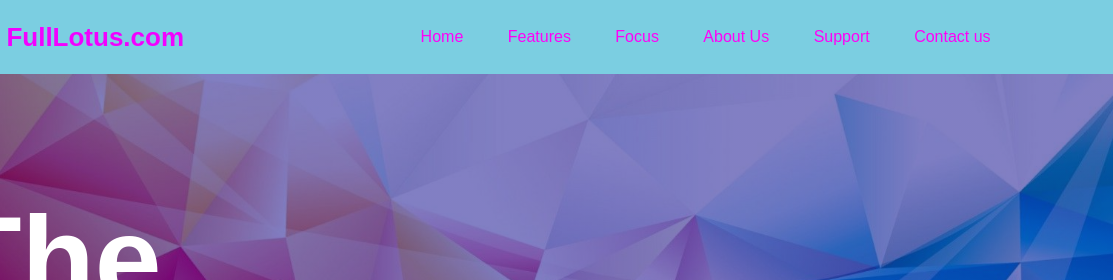
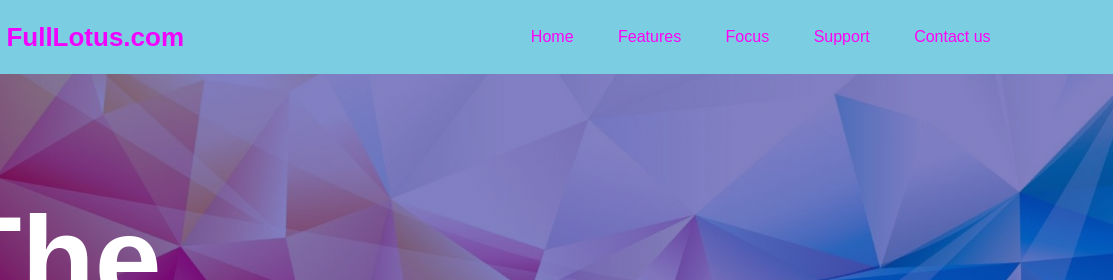
Before and after one commit to SaranyaSagi/Webpage, a plain HTML site: page index.html in a window 1280 px wide. Shown: the top 280 px of the page, 167-1280 px from the left. Drawn offline with Linux system fonts and the light colour scheme.

Commit message:
edit tabs

```diff
--- a/index.html
+++ b/index.html
@@ -16,7 +16,7 @@
             <li><a href="#">Home</a></li>
             <li><a href="#">Features</a></li>
             <li><a href="#">Focus</a></li>
-            <li><a href="#">About Us</a></li>
+            <!-- <li><a href="#">About Us</a></li> -->
             <li><a href="#">Support</a></li>
             <li><a href="#">Contact us</a></li>
           </ul>
```
